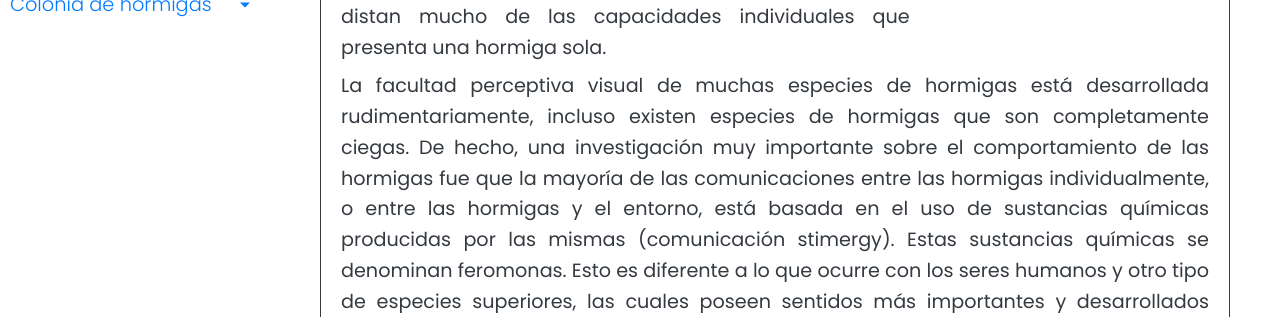
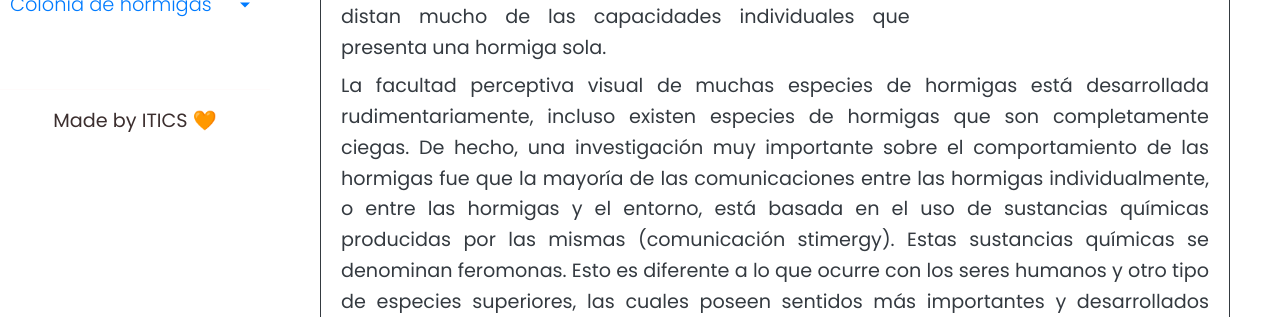
Before and after one commit to PAOsuna/Bio-inspired-optimized-algorithms, a Flask app: page /aco-hormNatu in a window 1280 px wide. Shown: the part 339-656 px from the top of the page. Run offline with Flask 2, Linux system fonts and the light colour scheme.

Commit message:
fix: font and text

```diff
--- a/templates/base.html
+++ b/templates/base.html
@@ -116,6 +116,8 @@
                     <a href="#"></a>
                 </li>
             </ul>
+            <p style="text-align: center;"> Made by ITICS &#129505;<p></p>
+
         </nav>
 
         <!-- Page Content  -->
```
